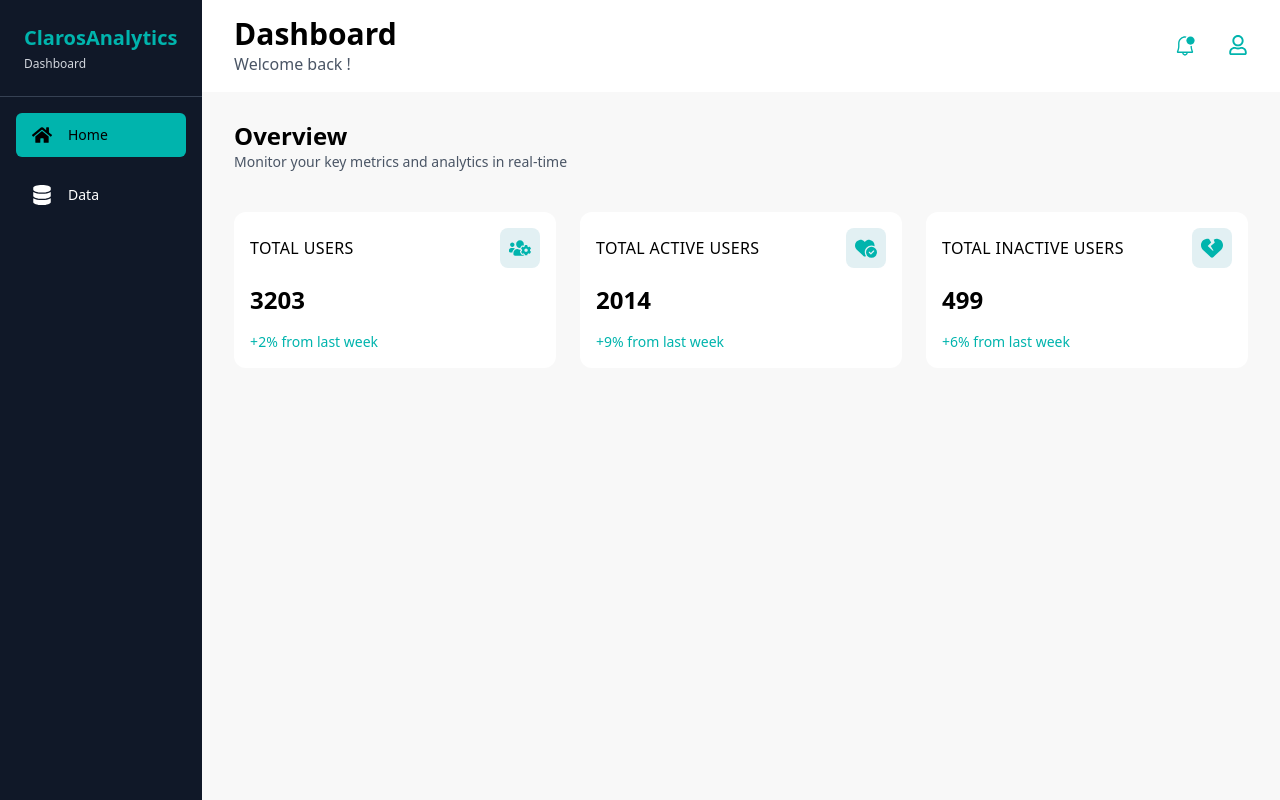
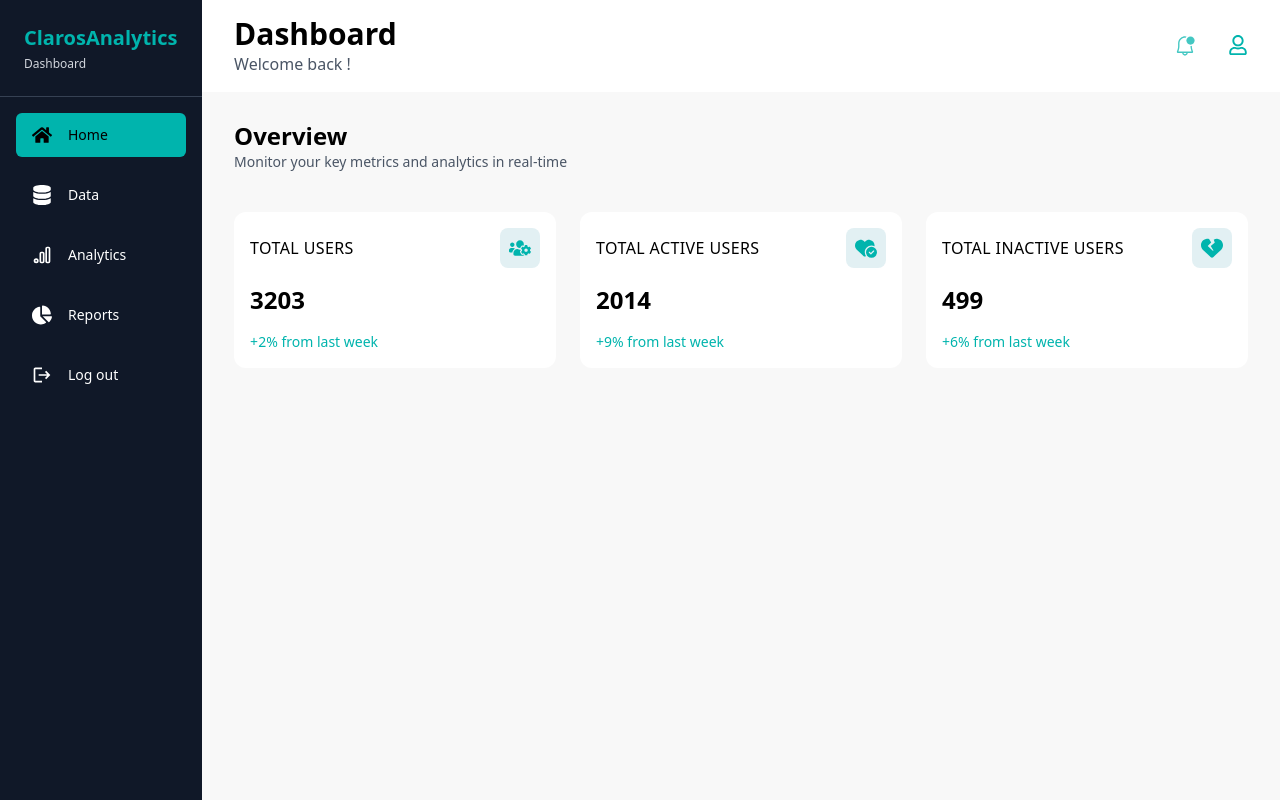
Before and after one commit to rk-codeflow/claros-dashboard, a React (Vite) app: page / in a window 1280 px wide. Built offline with nearby package versions, Linux system fonts and the light colour scheme.

Commit message:
ui enhancement with new lists wip

```diff
--- a/src/Sidebar.tsx
+++ b/src/Sidebar.tsx
@@ -1,5 +1,8 @@
+import type { Page } from "./slices/pageSlice";
 import { FaHome, FaDatabase } from "react-icons/fa";
-import type { Page } from "./slices/pageSlice";
+import { TbBrandGoogleAnalytics } from "react-icons/tb";
+import { FaChartPie } from "react-icons/fa";
+import { MdLogout } from "react-icons/md";
 
 interface SidebarProps {
   currentPage: string;
@@ -11,18 +14,20 @@ const Sidebar = ({ currentPage, setCurrentPage, isOpen }: SidebarProps) => {
   const links = [
     { id: "home", label: "Home", icon: FaHome },
     { id: "data", label: "Data", icon: FaDatabase },
+    { id: "analytics", label: "Analytics", icon: TbBrandGoogleAnalytics },
+    { id: "reports", label: "Reports", icon: FaChartPie },
+    { id: "logout", label: "Log out", icon: MdLogout },
   ];
 
   return (
     <aside
       className={`
     fixed top-0 left-0 h-screen w-60  bg-gray-900 text-white z-50
-    transform transition-transform duration-300
+    transform transition-transform duration-800
     ${isOpen ? "translate-x-0" : "-translate-x-full"}
     sm:relative sm:translate-x-0
   `}
     >
-      {/* Header + Toggle */}
       <div className="p-6 flex items-center justify-between border-b border-gray-700">
         <div>
           <h1 className="text-xl font-bold text-primary">ClarosAnalytics</h1>
@@ -30,15 +35,6 @@ const Sidebar = ({ currentPage, setCurrentPage, isOpen }: SidebarProps) => {
         </div>
       </div>
 
-      {/* Overlay */}
-      {/* {isMobile && sidebarOpen && (
-        <div
-          className="fixed inset-0 bg-opacity-50 z-40"
-          onClick={closeSidebar}
-        />
-      )} */}
-
-      {/* Navigation Items */}
       <nav className="flex flex-col p-4 space-y-4">
         {links.map((link) => {
           const Icon = link.icon;
@@ -50,7 +46,7 @@ const Sidebar = ({ currentPage, setCurrentPage, isOpen }: SidebarProps) => {
                 cursor-pointer
                 hover:translate-x-1 transition-all duration-300
                 flex gap-x-4 items-center py-3 px-4 rounded-md
-               ${isActive ? "bg-[#00b4ad] text-black" : "text-white"}
+               ${isActive ? "bg-primary text-black" : "text-white"}
               `}
               onClick={() => setCurrentPage(link.id as Page)}
             >
--- a/src/components/home/Header.tsx
+++ b/src/components/home/Header.tsx
@@ -14,7 +14,7 @@ const Header = () => {
       </div>
 
       <div className="flex gap-x-8">
-        <VscBellDot className="w-[22px] h-[22px] cursor-pointer hover:animate-pulse text-primary" />
+        <VscBellDot className="w-[22px] h-[22px] cursor-pointer animate-pulse text-primary" />
         <FaRegUser className="w-5 h-5 cursor-pointer text-primary" />
         <FiMenu
           className="w-6 h-6 cursor-pointer block sm:hidden text-primary"
```
